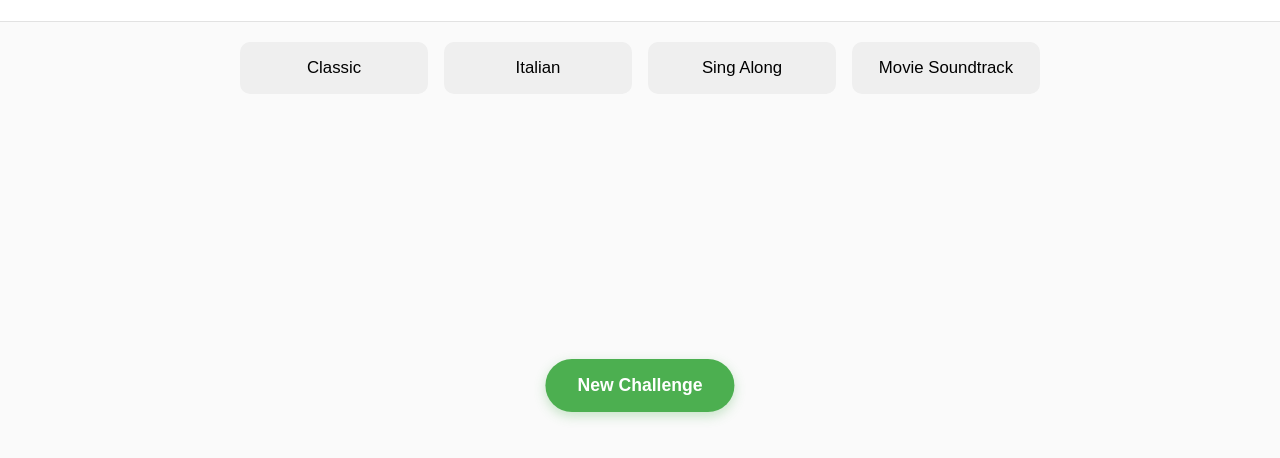
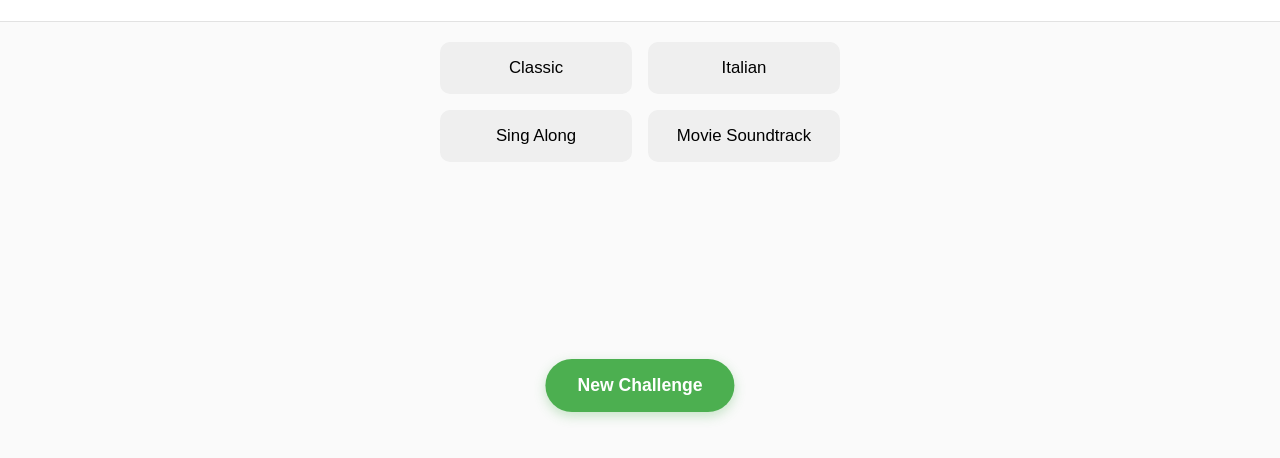
Before and after one commit to flyingfrog81/musicquizz, a plain HTML site: page index.html in a window 1280 px wide. Shown: the part 356-814 px from the top of the page. Drawn offline with Linux system fonts and the light colour scheme.

Commit message:
Improve layout and add dynamic title updates - v0.7.0
- Update challenge names: Classic/Italian use 'guess the title and artist', Movie soundtracks use 'guess the movie'
- Implement compact 2x2 grid layout for categories
- Add neat 5x2 grid layout for difficulties below categories
- Add dynamic title updates showing current category and difficulty selection
- Bump version to 0.7.0 for UI/UX improvement milestone

```diff
--- a/app.js
+++ b/app.js
@@ -10,7 +10,7 @@ const challengeContainer    = document.getElementById("challenge");
 // VERSION INFO
 // ---------------------------------------------------------
 
-const APP_VERSION = '0.6.0';
+const APP_VERSION = '0.7.0';
 
 // ---------------------------------------------------------
 // SPOTIFY WEB PLAYBACK SDK CONFIG
@@ -62,14 +62,14 @@ let songsData = {
   "italian": [
     { "difficulty": 1, "type": "guess-title", "song": "Song 1", "artist": "Artist 1", "spotify": "https://open.spotify.com/track/IT1" },
     { "difficulty": 2, "type": "guess-artist", "song": "Song 2", "artist": "Artist 2", "spotify": "https://open.spotify.com/track/IT2" },
-    { "difficulty": 3, "type": "guess-title", "song": "Song 3", "artist": "Artist 3", "spotify": "https://open.spotify.com/track/IT3" },
-    { "difficulty": 4, "type": "guess-artist", "song": "Song 4", "artist": "Artist 4", "spotify": "https://open.spotify.com/track/IT4" },
-    { "difficulty": 5, "type": "guess-title", "song": "Song 5", "artist": "Artist 5", "spotify": "https://open.spotify.com/track/IT5" },
-    { "difficulty": 6, "type": "guess-artist", "song": "Song 6", "artist": "Artist 6", "spotify": "https://open.spotify.com/track/IT6" },
-    { "difficulty": 7, "type": "guess-title", "song": "Song 7", "artist": "Artist 7", "spotify": "https://open.spotify.com/track/IT7" },
-    { "difficulty": 8, "type": "guess-artist", "song": "Song 8", "artist": "Artist 8", "spotify": "https://open.spotify.com/track/IT8" },
-    { "difficulty": 9, "type": "guess-title", "song": "Song 9", "artist": "Artist 9", "spotify": "https://open.spotify.com/track/IT9" },
-    { "difficulty": 10, "type": "guess-title", "song": "Song 10", "artist": "Artist 10", "spotify": "https://open.spotify.com/track/IT10" }
+    { "difficulty": 3, "type": "guess the title and artist", "song": "Song 3", "artist": "Artist 3", "spotify": "https://open.spotify.com/track/IT3" },
+    { "difficulty": 4, "type": "guess the title and artist", "song": "Song 4", "artist": "Artist 4", "spotify": "https://open.spotify.com/track/IT4" },
+    { "difficulty": 5, "type": "guess the title and artist", "song": "Song 5", "artist": "Artist 5", "spotify": "https://open.spotify.com/track/IT5" },
+    { "difficulty": 6, "type": "guess the title and artist", "song": "Song 6", "artist": "Artist 6", "spotify": "https://open.spotify.com/track/IT6" },
+    { "difficulty": 7, "type": "guess the title and artist", "song": "Song 7", "artist": "Artist 7", "spotify": "https://open.spotify.com/track/IT7" },
+    { "difficulty": 8, "type": "guess the title and artist", "song": "Song 8", "artist": "Artist 8", "spotify": "https://open.spotify.com/track/IT8" },
+    { "difficulty": 9, "type": "guess the title and artist", "song": "Song 9", "artist": "Artist 9", "spotify": "https://open.spotify.com/track/IT9" },
+    { "difficulty": 10, "type": "guess the title and artist", "song": "Song 10", "artist": "Artist 10", "spotify": "https://open.spotify.com/track/IT10" }
   ],
 
   "sing-along": [
@@ -86,16 +86,16 @@ let songsData = {
   ],
 
   "movie-soundtrack": [
-    { "difficulty": 1, "type": "guess-movie", "song": "Song 1", "artist": "Artist 1", "spotify": "https://open.spotify.com/track/MS1" },
-    { "difficulty": 2, "type": "guess-movie", "song": "Song 2", "artist": "Artist 2", "spotify": "https://open.spotify.com/track/MS2" },
-    { "difficulty": 3, "type": "guess-movie", "song": "Song 3", "artist": "Artist 3", "spotify": "https://open.spotify.com/track/MS3" },
-    { "difficulty": 4, "type": "guess-movie", "song": "Song 4", "artist": "Artist 4", "spotify": "https://open.spotify.com/track/MS4" },
-    { "difficulty": 5, "type": "guess-movie", "song": "Song 5", "artist": "Artist 5", "spotify": "https://open.spotify.com/track/MS5" },
-    { "difficulty": 6, "type": "guess-movie", "song": "Song 6", "artist": "Artist 6", "spotify": "https://open.spotify.com/track/MS6" },
-    { "difficulty": 7, "type": "guess-movie", "song": "Song 7", "artist": "Artist 7", "spotify": "https://open.spotify.com/track/MS7" },
-    { "difficulty": 8, "type": "guess-movie", "song": "Song 8", "artist": "Artist 8", "spotify": "https://open.spotify.com/track/MS8" },
-    { "difficulty": 9, "type": "guess-movie", "song": "Song 9", "artist": "Artist 9", "spotify": "https://open.spotify.com/track/MS9" },
-    { "difficulty": 10, "type": "guess-movie", "song": "Song 10", "artist": "Artist 10", "spotify": "https://open.spotify.com/track/MS10" }
+    { "difficulty": 1, "type": "guess the movie", "song": "Song 1", "artist": "Artist 1", "spotify": "https://open.spotify.com/track/MS1" },
+    { "difficulty": 2, "type": "guess the movie", "song": "Song 2", "artist": "Artist 2", "spotify": "https://open.spotify.com/track/MS2" },
+    { "difficulty": 3, "type": "guess the movie", "song": "Song 3", "artist": "Artist 3", "spotify": "https://open.spotify.com/track/MS3" },
+    { "difficulty": 4, "type": "guess the movie", "song": "Song 4", "artist": "Artist 4", "spotify": "https://open.spotify.com/track/MS4" },
+    { "difficulty": 5, "type": "guess the movie", "song": "Song 5", "artist": "Artist 5", "spotify": "https://open.spotify.com/track/MS5" },
+    { "difficulty": 6, "type": "guess the movie", "song": "Song 6", "artist": "Artist 6", "spotify": "https://open.spotify.com/track/MS6" },
+    { "difficulty": 7, "type": "guess the movie", "song": "Song 7", "artist": "Artist 7", "spotify": "https://open.spotify.com/track/MS7" },
+    { "difficulty": 8, "type": "guess the movie", "song": "Song 8", "artist": "Artist 8", "spotify": "https://open.spotify.com/track/MS8" },
+    { "difficulty": 9, "type": "guess the movie", "song": "Song 9", "artist": "Artist 9", "spotify": "https://open.spotify.com/track/MS9" },
+    { "difficulty": 10, "type": "guess the movie", "song": "Song 10", "artist": "Artist 10", "spotify": "https://open.spotify.com/track/MS10" }
   ]
 };
 let selectedCategory = null;
@@ -518,6 +518,11 @@ function updatePlayerUI(state) {
 // RENDER FUNCTIONS
 // ---------------------------------------------------------
 
+// Update page title dynamically
+function updateTitle(newTitle) {
+  document.querySelector('h1').textContent = newTitle;
+}
+
 // Render category buttons
 function renderCategories() {
   categoriesContainer.innerHTML = "";
@@ -535,6 +540,9 @@ function renderCategories() {
   selectedCategory = null;
   currentTrack = null;
   window.currentChallenge = null;
+
+  // Reset title to original
+  updateTitle('Music Quiz');
 
   // Reset persistent player track info
   const trackInfoElement = document.getElementById('current-track-info');
@@ -570,6 +578,9 @@ function showChallenge(challenge) {
   // Store current challenge for reveal functionality
   window.currentChallenge = challenge;
 
+  // Update title with category and difficulty
+  updateTitle(`${formatCategoryName(selectedCategory)} - Difficulty ${challenge.difficulty}`);
+
   // No need to show challenge section anymore - all info is in persistent player
 }
 
@@ -579,6 +590,7 @@ function showChallenge(challenge) {
 
 function selectCategory(category) {
   selectedCategory = category;
+  updateTitle(formatCategoryName(category));
   renderDifficulties(category);
 }
 
--- a/styles.css
+++ b/styles.css
@@ -33,12 +33,21 @@ h1 {
   display: none;
 }
 
-/* Grid for categories and difficulties */
-#categories,
+/* Grid for categories - 2x2 layout */
+#categories {
+  display: grid;
+  grid-template-columns: repeat(2, 1fr);
+  gap: 1rem;
+  max-width: 400px;
+}
+
+/* Grid for difficulties - compact horizontal layout */
 #difficulties {
   display: grid;
-  grid-template-columns: repeat(auto-fit, minmax(130px, 1fr));
-  gap: 1rem;
+  grid-template-columns: repeat(5, 1fr);
+  gap: 0.5rem;
+  max-width: 600px;
+  margin-top: 1rem;
 }
 
 /* Buttons */
```
